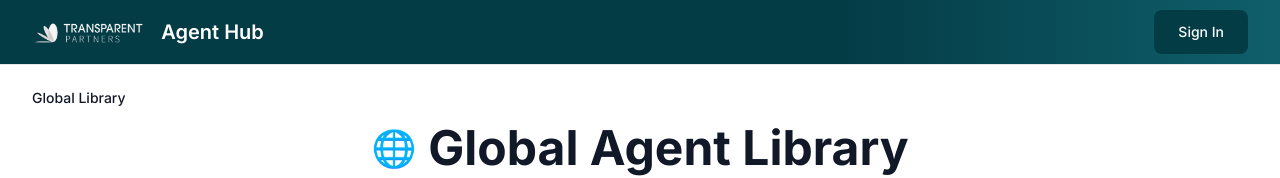
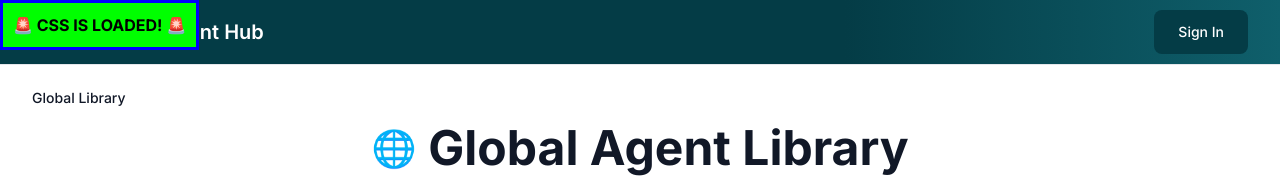
Before and after one commit to bsimkins11-source/transparent-agent-hub-teaser, a React (Vite) app in the folder frontend/: page /agents in a window 1280 px wide. Shown: the top 178 px of the page. Built offline with nearby package versions, Linux system fonts and the light colour scheme; no server answers.

Commit message:
FINAL ATTEMPT: CSS custom properties + debug element to confirm CSS loading

```diff
--- a/frontend/src/index.css
+++ b/frontend/src/index.css
@@ -58,20 +58,43 @@
     color: white !important;
   }
 
-  /* NUCLEAR OPTION: Force dropdown styling with highest specificity */
-  :where(.header-global .absolute) {
-    background: red !important;
-    border: 5px solid yellow !important;
-    color: white !important;
-    font-size: 20px !important;
-    font-weight: bold !important;
-    padding: 20px !important;
-    z-index: 9999 !important;
+  /* FINAL ATTEMPT: CSS custom properties with maximum specificity */
+  .header-global .absolute {
+    --debug-bg: red !important;
+    --debug-border: 5px solid yellow !important;
+    --debug-color: white !important;
+    --debug-size: 20px !important;
+    --debug-weight: bold !important;
+    --debug-padding: 20px !important;
+    --debug-z: 9999 !important;
+
+    background: var(--debug-bg) !important;
+    border: var(--debug-border) !important;
+    color: var(--debug-color) !important;
+    font-size: var(--debug-size) !important;
+    font-weight: var(--debug-weight) !important;
+    padding: var(--debug-padding) !important;
+    z-index: var(--debug-z) !important;
   }
 
-  :where(.header-global .absolute *) {
-    color: white !important;
+  .header-global .absolute * {
+    color: var(--debug-color) !important;
     background: transparent !important;
+  }
+
+  /* DEBUG: Add a visible element to confirm CSS is loading */
+  .header-global::before {
+    content: "🚨 CSS IS LOADED! 🚨";
+    position: fixed;
+    top: 0;
+    left: 0;
+    background: lime;
+    color: black;
+    padding: 10px;
+    z-index: 10000;
+    font-size: 16px;
+    font-weight: bold;
+    border: 3px solid blue;
   }
 
   /* Ensure logo and brand text are visible */
```
